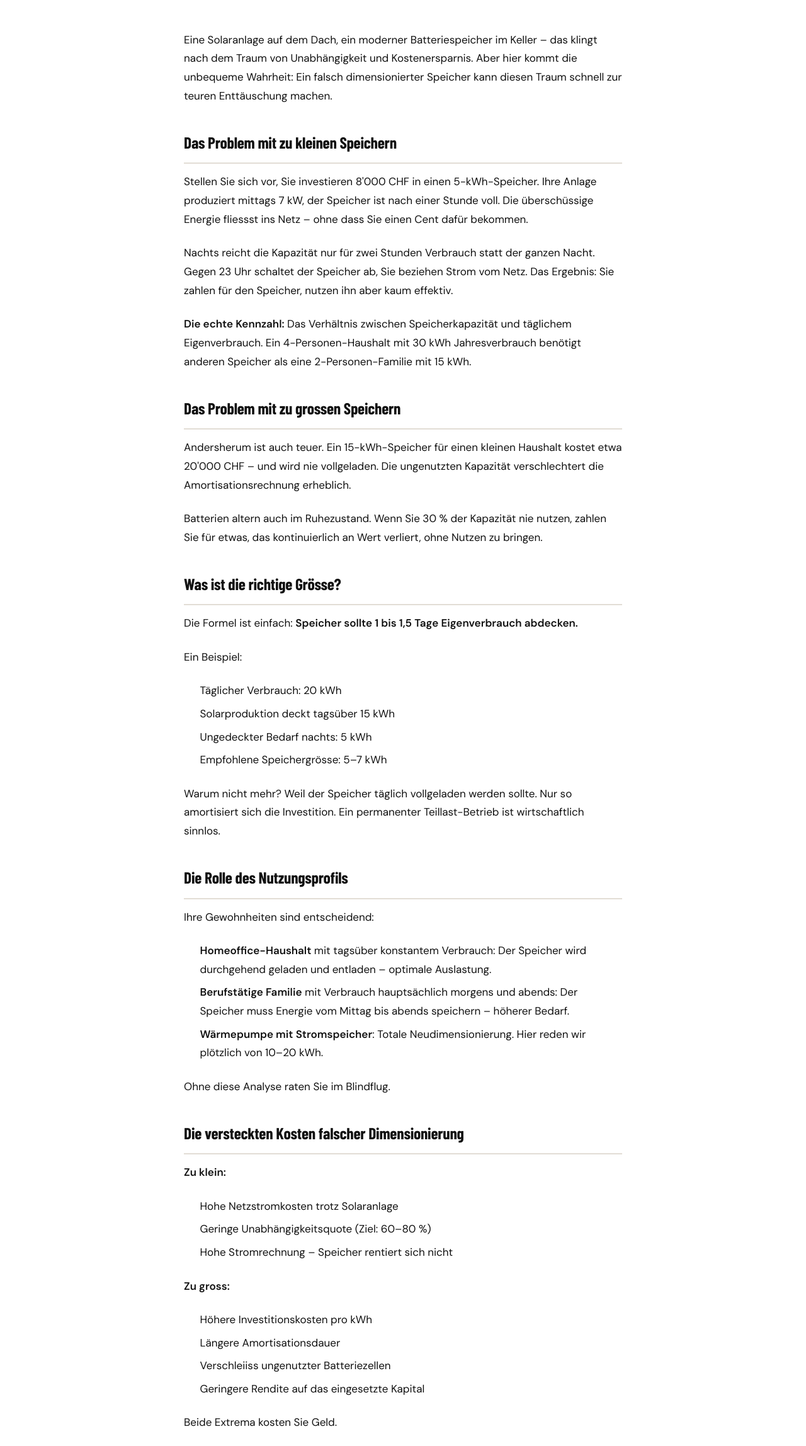
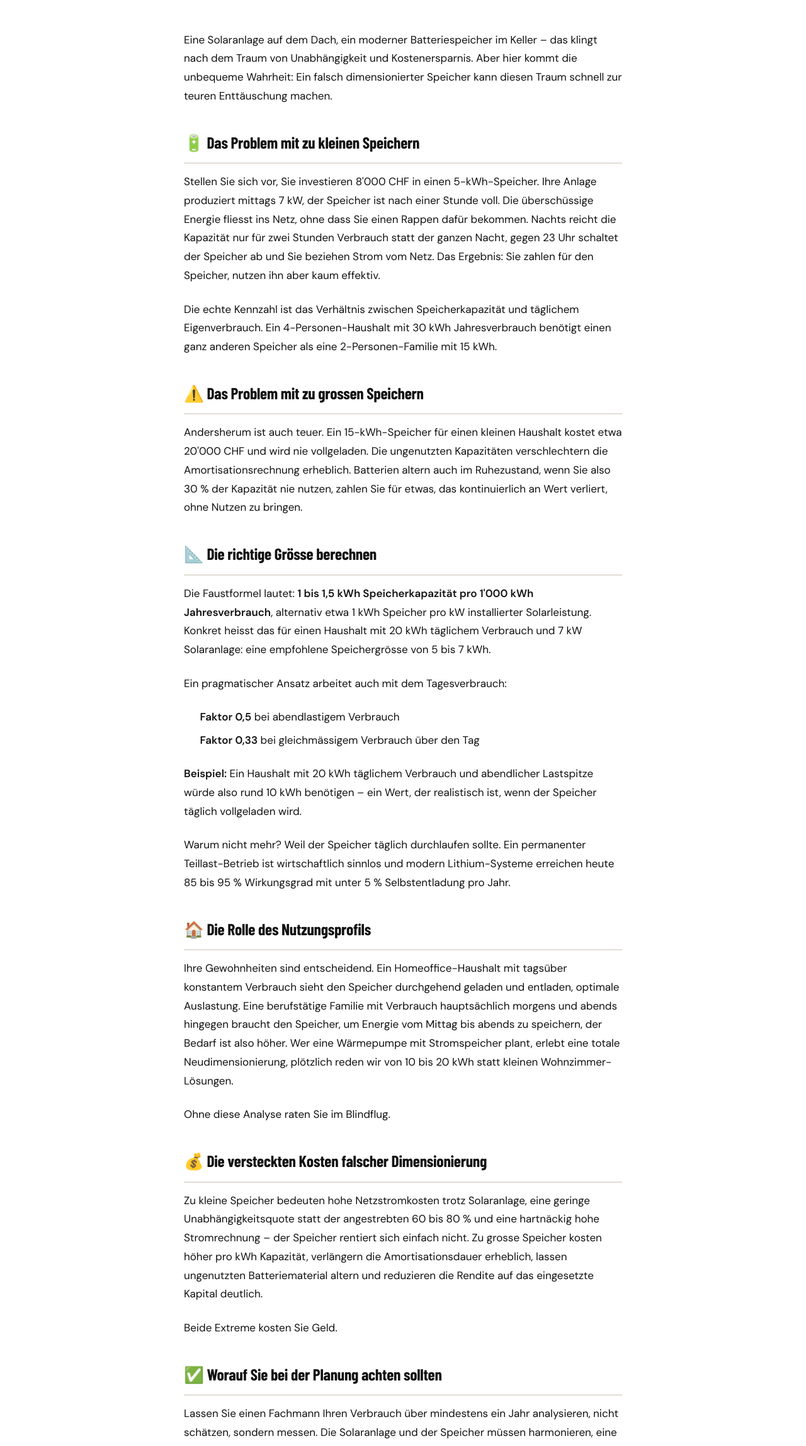
Before and after one commit to saibottob/tobias_webpage, an Eleventy site: page webseite_2024/src/blog/2026-04-22-batteriespeicher-allgemein.md in a window 1280 px wide. Shown: the part 479-2775 px from the top of the page at 63% size. Built offline with nearby package versions, Linux system fonts and the light colour scheme; Eleventy itself is replaced by a stand-in of ours; files that its build step writes are made by us from their sources; a web font is replaced by a local one.

Commit message:
feat: Update experience, skills, and battery storage blog post

```diff
--- a/webseite_2024/src/_data/experience.json
+++ b/webseite_2024/src/_data/experience.json
@@ -1,16 +1,16 @@
 [
   {
     "title": "Soleco",
-    "period": "2026 - Heute",
-    "startDate": "2026-01-01",
-    "year": 2026,
+    "period": "Oktober 2025 - Heute",
+    "startDate": "2025-10-01",
+    "year": 2025,
     "position": "Smart Energy Specialist | Product Owner & Project Lead",
     "description": "Entwicklung von Energy Management System (EMS) und Installation von Wärmepumpen, Batteriespeichern und Ladestationen. Verantwortung für Product Ownership und Projektleitung von Smart-Grid Lösungen.",
     "showYear": true
   },
   {
     "title": "CENT Systems AG",
-    "period": "Juli 2025 - 2025",
+    "period": "Juli 2025 - September 2025",
     "startDate": "2025-07-01",
     "year": 2025,
     "position": "Consultant / Projektleiter IIM",
--- a/webseite_2024/src/_data/skills.json
+++ b/webseite_2024/src/_data/skills.json
@@ -45,6 +45,9 @@
     "name": "Radar"
   },
   {
-    "name": "IIM"
+    "name": "Wireless Sensor Networks"
+  },
+  {
+    "name": "KI / AI"
   }
 ]
--- a/webseite_2024/src/blog/2026-04-22-batteriespeicher-allgemein.md
+++ b/webseite_2024/src/blog/2026-04-22-batteriespeicher-allgemein.md
@@ -12,76 +12,51 @@ blogpostcss: true
 
 Eine Solaranlage auf dem Dach, ein moderner Batteriespeicher im Keller – das klingt nach dem Traum von Unabhängigkeit und Kostenersparnis. Aber hier kommt die unbequeme Wahrheit: Ein falsch dimensionierter Speicher kann diesen Traum schnell zur teuren Enttäuschung machen.
 
-## Das Problem mit zu kleinen Speichern
+## 🔋 Das Problem mit zu kleinen Speichern
 
-Stellen Sie sich vor, Sie investieren 8'000 CHF in einen 5-kWh-Speicher. Ihre Anlage produziert mittags 7 kW, der Speicher ist nach einer Stunde voll. Die überschüssige Energie fliessst ins Netz – ohne dass Sie einen Cent dafür bekommen.
+Stellen Sie sich vor, Sie investieren 8'000 CHF in einen 5-kWh-Speicher. Ihre Anlage produziert mittags 7 kW, der Speicher ist nach einer Stunde voll. Die überschüssige Energie fliesst ins Netz, ohne dass Sie einen Rappen dafür bekommen. Nachts reicht die Kapazität nur für zwei Stunden Verbrauch statt der ganzen Nacht, gegen 23 Uhr schaltet der Speicher ab und Sie beziehen Strom vom Netz. Das Ergebnis: Sie zahlen für den Speicher, nutzen ihn aber kaum effektiv.
 
-Nachts reicht die Kapazität nur für zwei Stunden Verbrauch statt der ganzen Nacht. Gegen 23 Uhr schaltet der Speicher ab, Sie beziehen Strom vom Netz. Das Ergebnis: Sie zahlen für den Speicher, nutzen ihn aber kaum effektiv.
+Die echte Kennzahl ist das Verhältnis zwischen Speicherkapazität und täglichem Eigenverbrauch. Ein 4-Personen-Haushalt mit 30 kWh Jahresverbrauch benötigt einen ganz anderen Speicher als eine 2-Personen-Familie mit 15 kWh.
 
-**Die echte Kennzahl:** Das Verhältnis zwischen Speicherkapazität und täglichem Eigenverbrauch. Ein 4-Personen-Haushalt mit 30 kWh Jahresverbrauch benötigt anderen Speicher als eine 2-Personen-Familie mit 15 kWh.
+## ⚠️ Das Problem mit zu grossen Speichern
 
-## Das Problem mit zu grossen Speichern
+Andersherum ist auch teuer. Ein 15-kWh-Speicher für einen kleinen Haushalt kostet etwa 20'000 CHF und wird nie vollgeladen. Die ungenutzten Kapazitäten verschlechtern die Amortisationsrechnung erheblich. Batterien altern auch im Ruhezustand, wenn Sie also 30 % der Kapazität nie nutzen, zahlen Sie für etwas, das kontinuierlich an Wert verliert, ohne Nutzen zu bringen.
 
-Andersherum ist auch teuer. Ein 15-kWh-Speicher für einen kleinen Haushalt kostet etwa 20'000 CHF – und wird nie vollgeladen. Die ungenutzten Kapazität verschlechtert die Amortisationsrechnung erheblich.
+## 📐 Die richtige Grösse berechnen
 
-Batterien altern auch im Ruhezustand. Wenn Sie 30 % der Kapazität nie nutzen, zahlen Sie für etwas, das kontinuierlich an Wert verliert, ohne Nutzen zu bringen.
+Die Faustformel lautet: **1 bis 1,5 kWh Speicherkapazität pro 1'000 kWh Jahresverbrauch**, alternativ etwa 1 kWh Speicher pro kW installierter Solarleistung. Konkret heisst das für einen Haushalt mit 20 kWh täglichem Verbrauch und 7 kW Solaranlage: eine empfohlene Speichergrösse von 5 bis 7 kWh.
 
-## Was ist die richtige Grösse?
+Ein pragmatischer Ansatz arbeitet auch mit dem Tagesverbrauch:
 
-Die Formel ist einfach: **Speicher sollte 1 bis 1,5 Tage Eigenverbrauch abdecken.**
+- **Faktor 0,5** bei abendlastigem Verbrauch
+- **Faktor 0,33** bei gleichmässigem Verbrauch über den Tag
 
-Ein Beispiel:
+**Beispiel:** Ein Haushalt mit 20 kWh täglichem Verbrauch und abendlicher Lastspitze würde also rund 10 kWh benötigen – ein Wert, der realistisch ist, wenn der Speicher täglich vollgeladen wird.
 
-- Täglicher Verbrauch: 20 kWh
-- Solarproduktion deckt tagsüber 15 kWh
-- Ungedeckter Bedarf nachts: 5 kWh
-- Empfohlene Speichergrösse: 5–7 kWh
+Warum nicht mehr? Weil der Speicher täglich durchlaufen sollte. Ein permanenter Teillast-Betrieb ist wirtschaftlich sinnlos und modern Lithium-Systeme erreichen heute 85 bis 95 % Wirkungsgrad mit unter 5 % Selbstentladung pro Jahr.
 
-Warum nicht mehr? Weil der Speicher täglich vollgeladen werden sollte. Nur so amortisiert sich die Investition. Ein permanenter Teillast-Betrieb ist wirtschaftlich sinnlos.
+## 🏠 Die Rolle des Nutzungsprofils
 
-## Die Rolle des Nutzungsprofils
-
-Ihre Gewohnheiten sind entscheidend:
-
-- **Homeoffice-Haushalt** mit tagsüber konstantem Verbrauch: Der Speicher wird durchgehend geladen und entladen – optimale Auslastung.
-- **Berufstätige Familie** mit Verbrauch hauptsächlich morgens und abends: Der Speicher muss Energie vom Mittag bis abends speichern – höherer Bedarf.
-- **Wärmepumpe mit Stromspeicher**: Totale Neudimensionierung. Hier reden wir plötzlich von 10–20 kWh.
+Ihre Gewohnheiten sind entscheidend. Ein Homeoffice-Haushalt mit tagsüber konstantem Verbrauch sieht den Speicher durchgehend geladen und entladen, optimale Auslastung. Eine berufstätige Familie mit Verbrauch hauptsächlich morgens und abends hingegen braucht den Speicher, um Energie vom Mittag bis abends zu speichern, der Bedarf ist also höher. Wer eine Wärmepumpe mit Stromspeicher plant, erlebt eine totale Neudimensionierung, plötzlich reden wir von 10 bis 20 kWh statt kleinen Wohnzimmer-Lösungen.
 
 Ohne diese Analyse raten Sie im Blindflug.
 
-## Die versteckten Kosten falscher Dimensionierung
+## 💰 Die versteckten Kosten falscher Dimensionierung
 
-**Zu klein:**
+Zu kleine Speicher bedeuten hohe Netzstromkosten trotz Solaranlage, eine geringe Unabhängigkeitsquote statt der angestrebten 60 bis 80 % und eine hartnäckig hohe Stromrechnung – der Speicher rentiert sich einfach nicht. Zu grosse Speicher kosten höher pro kWh Kapazität, verlängern die Amortisationsdauer erheblich, lassen ungenutzten Batteriematerial altern und reduzieren die Rendite auf das eingesetzte Kapital deutlich.
 
-- Hohe Netzstromkosten trotz Solaranlage
-- Geringe Unabhängigkeitsquote (Ziel: 60–80 %)
-- Hohe Stromrechnung – Speicher rentiert sich nicht
+Beide Extreme kosten Sie Geld.
 
-**Zu gross:**
+## ✅ Worauf Sie bei der Planung achten sollten
 
-- Höhere Investitionskosten pro kWh
-- Längere Amortisationsdauer
-- Verschleiiss ungenutzter Batteriezellen
-- Geringere Rendite auf das eingesetzte Kapital
+Lassen Sie einen Fachmann Ihren Verbrauch über mindestens ein Jahr analysieren, nicht schätzen, sondern messen. Die Solaranlage und der Speicher müssen harmonieren, eine 10-kW-Anlage mit nur 3-kWh-Speicher ist reine Verschwendung. Planen Sie bereits jetzt Veränderungen ein, die kommen könnten: Elektroauto, Wärmepumpe, wachsende Familie.
 
-Beide Extrema kosten Sie Geld.
+Achten Sie auch auf Lade- und Entladeleistung: 3 kWh Speicher mit nur 2 kW Leistung kann Ihre 7-kW-Solaranlage nicht schnell genug laden. Alt und neu müssen zusammenpassen, ein Speicher ohne passendes Management-System ist ein teurer Fehlkauf.
 
-## Worauf Sie bei der Planung achten sollten
+Die paar hundert Franken für eine professionelle Energieberatung sparen Sie schnell wieder ein – durch eine Anlage, die tatsächlich funktioniert.
 
-1. **Energieberatung**: Lassen Sie einen Fachmann Ihren Verbrauch über mindestens ein Jahr analysieren. Nicht schätzen – messen.
+## 🎯 Das Fazit
 
-2. **Solaranlage-Grösse**: Speicher und PV-Leistung müssen harmonieren. Eine 10-kW-Anlage mit 3-kWh-Speicher ist Verschwendung.
+Ein optimal dimensionierter Batteriespeicher ist eine Investition, die sich rechnet. Ein falsch dimensionierter ist ein teures Hobby. Nehmen Sie sich Zeit für die richtige Planung, lassen Sie sich nicht von Verkaufsgesprächen unter Druck setzen.
 
-3. **Zukunftssicherheit**: Planen Sie Veränderungen ein – Elektroauto, Wärmepumpe, wachsende Familie?
-
-4. **Lade- und Entladeleistung**: 3 kWh Speicher mit nur 2 kW Leistung kann Ihre 7-kW-Solaranlage nicht schnell genug laden.
-
-5. **Systemkompatibilität**: Alte und neue Komponenten müssen zusammenpassen. Ein Speicher ohne passendes Management-System ist ein teurer Fehlkauf.
-
-## Das Fazit
-
-Ein optimal dimensionierter Batteriespeicher ist eine Investition, die sich rechnet. Ein falsch dimensionierter ist ein teures Hobby.
-
-Nehmen Sie sich Zeit für die richtige Planung. Lassen Sie sich nicht von Verkaufsgesprächen unter Druck setzen. Die paar hundert Franken für eine professionelle Energieberatung sparen Sie schnell wieder ein – durch eine Anlage, die tatsächlich funktioniert.
-
-**Der beste Speicher ist der, der passt. Nicht der grösste, nicht der günstigste – der richtige.**
+Der beste Speicher ist der, der passt. Nicht der grösste, nicht der günstigste – der richtige.
```
